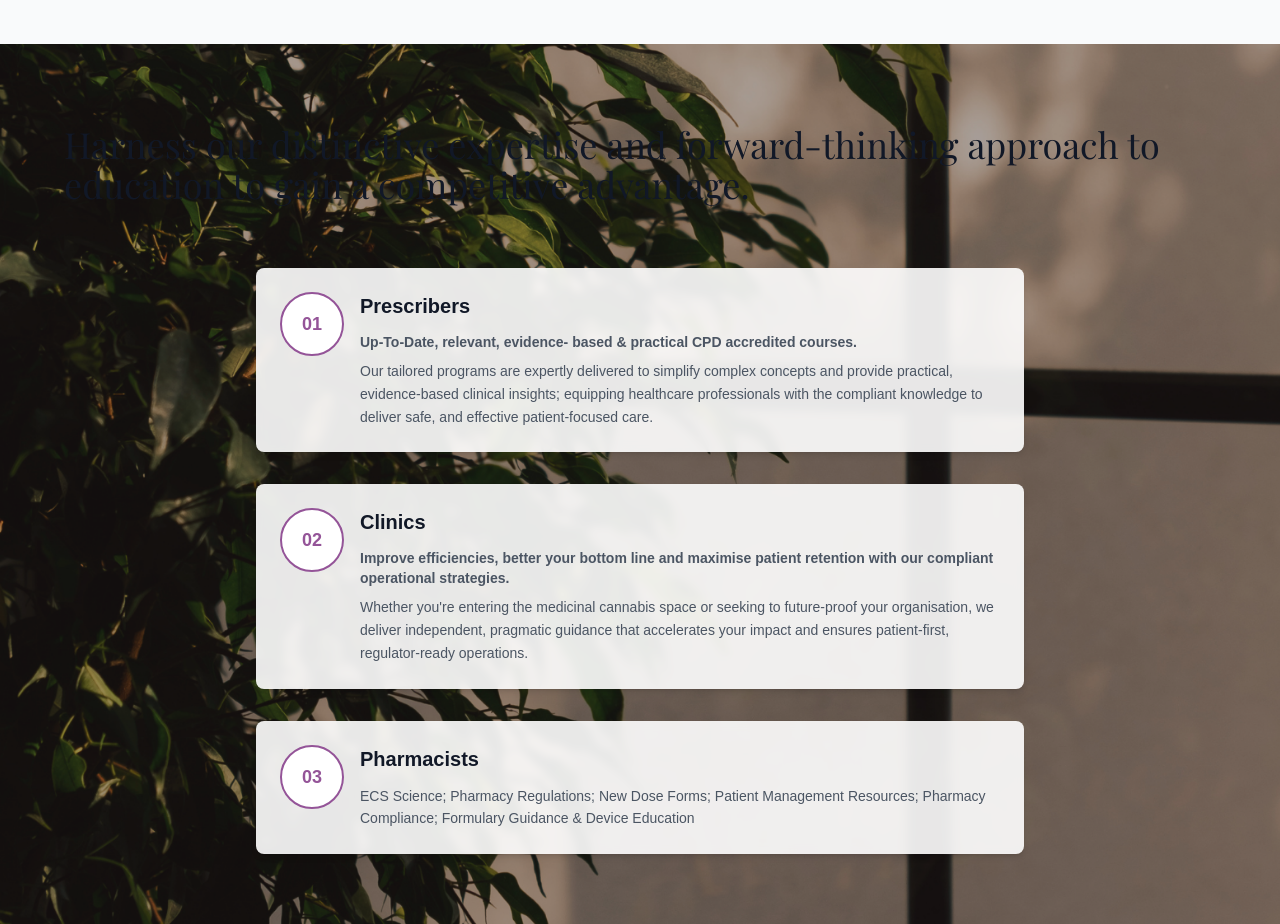
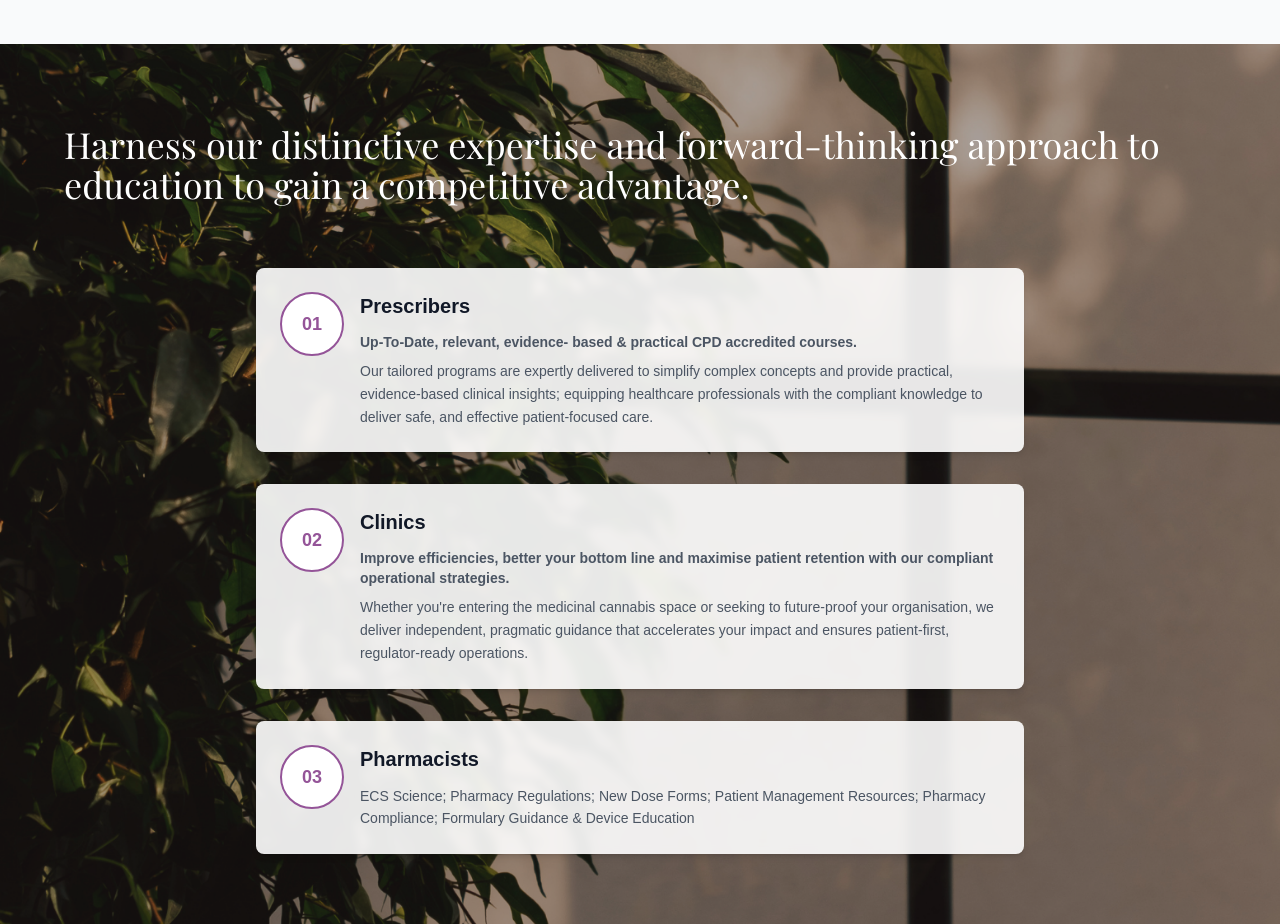
Before and after one commit to doylem/nativa-site, a Next.js app: page / in a window 1280 px wide. Shown: the part 1720-2644 px from the top of the page. Built offline with nearby package versions, Linux system fonts and the light colour scheme; a web font is replaced by a local one.

Commit message:
Updated page.tsx

```diff
--- a/app/page.tsx
+++ b/app/page.tsx
@@ -114,7 +114,7 @@ export default function NativaLandingPage() {
           />
         </div>
         <div className="relative z-10 max-w-6xl mx-auto">
-          <h2 className="text-3xl md:text-4xl font-playfair font-normal mb-16 text-gray-900">
+          <h2 className="text-3xl md:text-4xl font-playfair font-normal mb-16 text-white">
             Harness our distinctive expertise and forward-thinking approach to education to gain a competitive advantage.
           </h2>
           <div className="max-w-3xl mx-auto">
```
